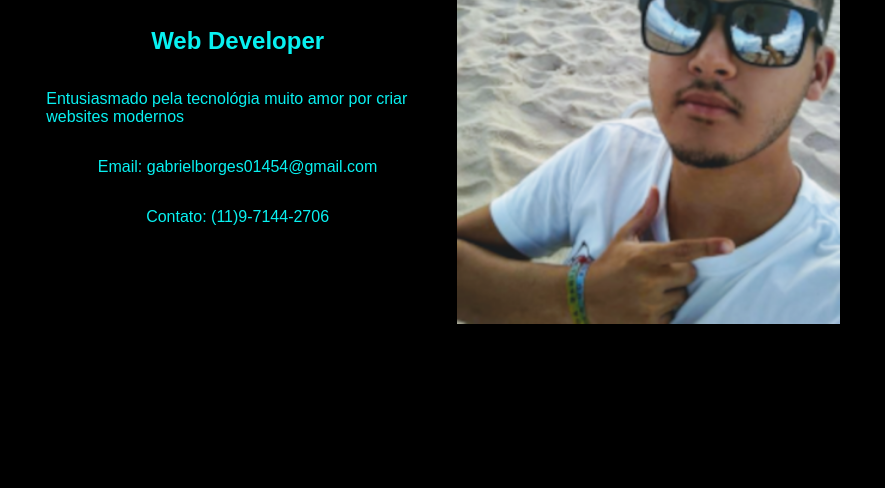
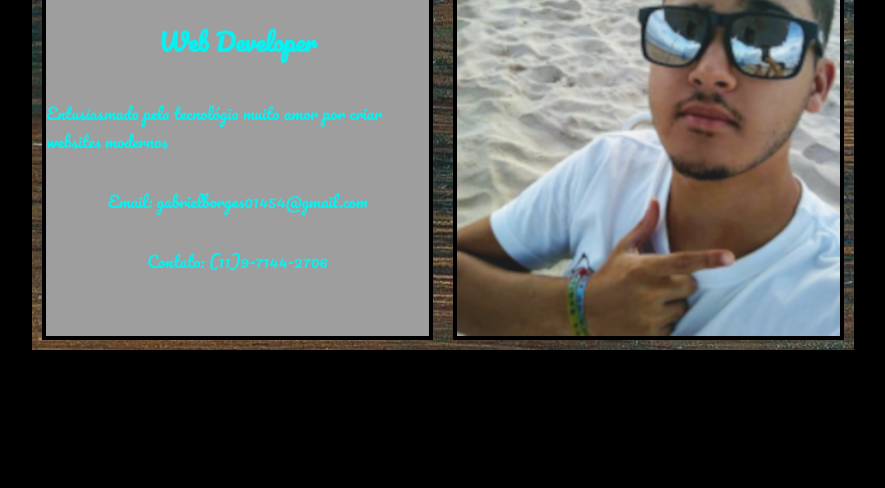
Before and after one commit to Gabbaogt/cataoVisitaDigital, a plain HTML site: page index.html in a window 1280 px wide. Shown: the part 336-824 px from the top of the page, without its empty margins (197-1082 px from the left). Drawn offline with Linux system fonts and the light colour scheme; the site is published under a folder, as on GitHub Pages, so addresses that start at the root find nothing.

Commit message:
Atualização 0.0.3

```diff
--- a/css/style.css
+++ b/css/style.css
@@ -1,6 +1,6 @@
 @font-face {
     font-family: 'Texto';
-    src: url(/fontes/Pacifico-Regular.ttf);
+    src: url(../fontes/Pacifico-Regular.ttf);
 }
 
 body {
@@ -10,13 +10,13 @@ body {
     justify-content: center;
     align-items: center;
     align-content: center;
-    background-image: url('/imagens/paisagem.jpg');
+    background-image: url('../imagens/paisagem.jpg');
     background-repeat: no-repeat;
     background-position: center center;
 }
 
 .escuro{
-    background-image: url('/imagens/fundoescuro.jpg');
+    background-image: url('../imagens/fundoescuro.jpg');
     background-repeat: no-repeat;
     background-position: center center;
 }
@@ -39,7 +39,7 @@ button {
     display: grid;
     grid-template: 1fr / repeat(auto-fit, minmax(200px, 1fr));
     place-items: stretch;
-    background-image: url('/imagens/fundomadeira.jpg');
+    background-image: url('../imagens/fundomadeira.jpg');
     background-repeat: no-repeat;
     background-position: center;
 }
@@ -58,7 +58,7 @@ button {
     font-family: 'Texto', sans-serif;
     font-size: 100%;
     color: rgb(8, 241, 241);
-    background-image: url('/imagens/fundocarroanbandonado.jpg');
+    background-image: url('../imagens/fundocarroanbandonado.jpg');
     background-repeat: no-repeat;
     background-position: center;
     background-size: 100% 100%;
```
